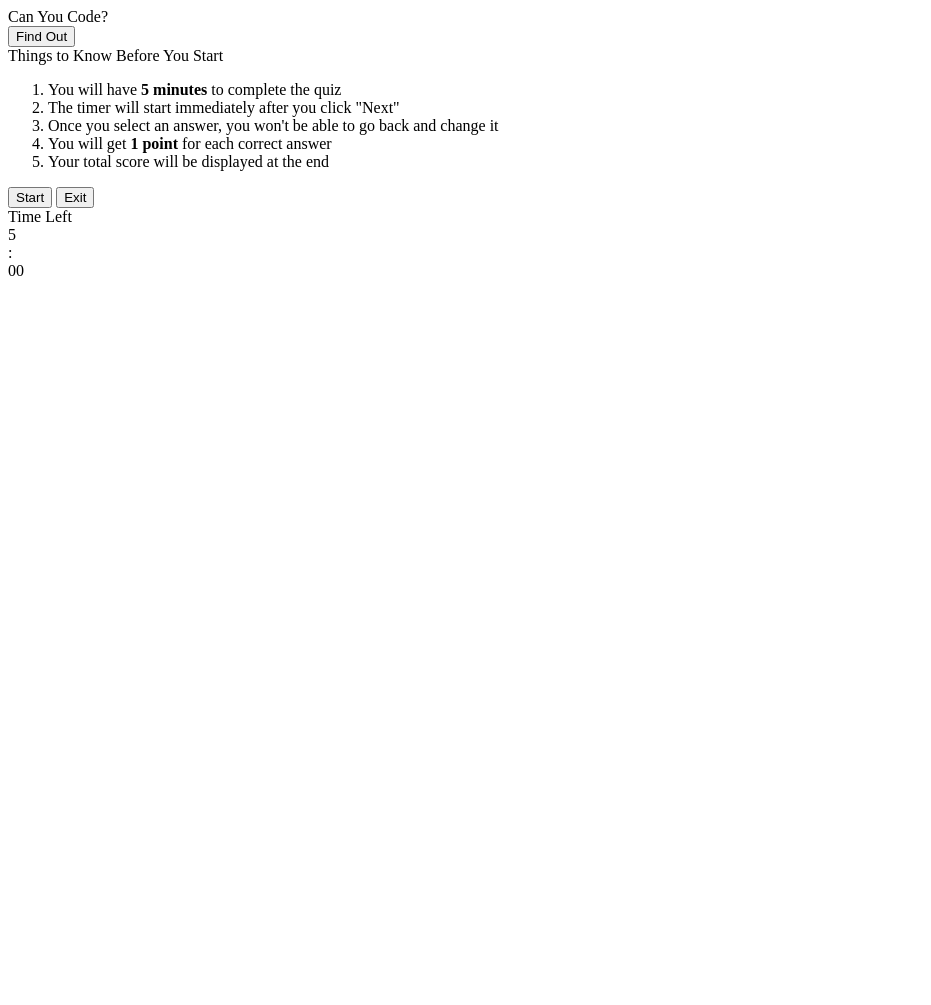
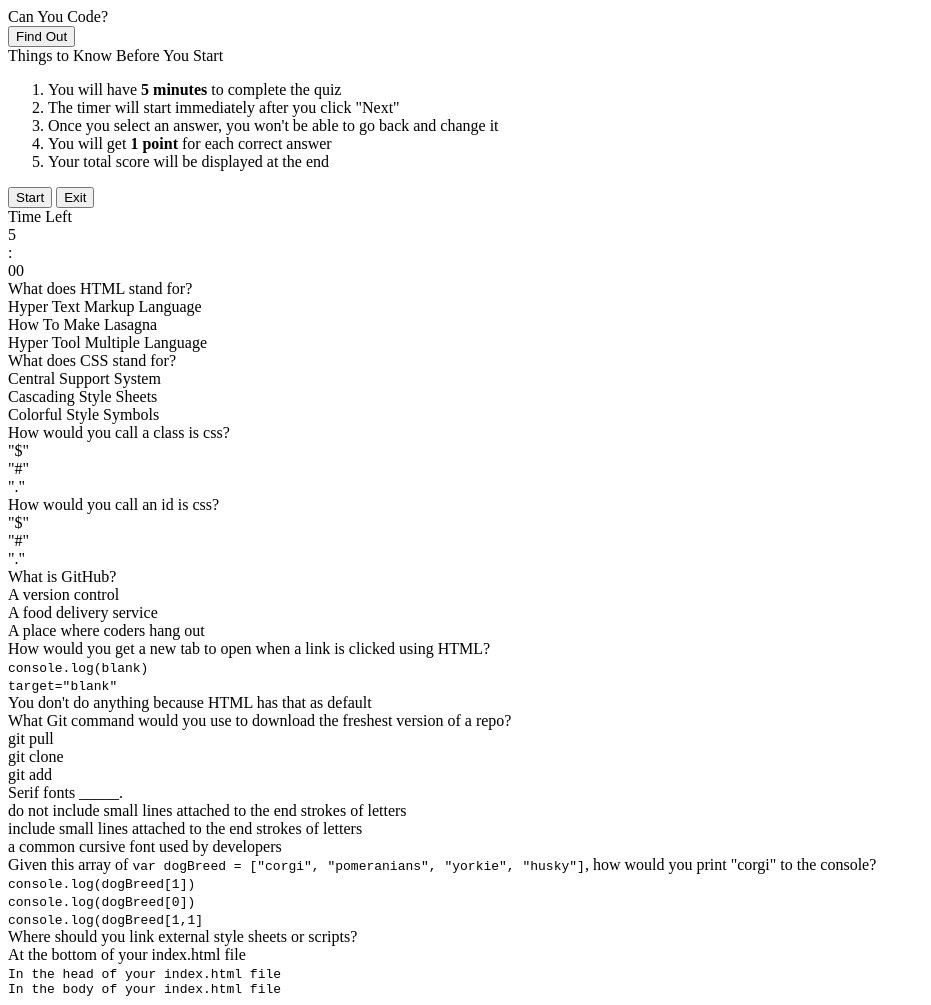
Before and after one commit to technikks/codeQuiz, a plain HTML site: page index.html in a window 1280 px wide. Shown: the whole page, without its empty margins (0-931 px from the left). Before the commit the page ends 800 px from the top, so only its background shows below. Drawn offline with Linux system fonts and the light colour scheme.

Commit message:
Added 10 quiz questions to index.html file

```diff
--- a/index.html
+++ b/index.html
@@ -40,5 +40,57 @@
         <div id="seconds">00</div>
     </div>
 
+    <div class="quiz">
+        <div id="question q1">What does HTML stand for?</div>
+        <div id="q1 a1">Hyper Text Markup Language</div>
+        <div id="q1 a2">How To Make Lasagna</div>
+        <div id="q1 a3">Hyper Tool Multiple Language</div>
+
+        <div id="question q2">What does CSS stand for?</div>
+        <div id="q2 a1">Central Support System</div>
+        <div id="q2 a2">Cascading Style Sheets</div>
+        <div id="q2 a3">Colorful Style Symbols</div>
+
+        <div id="question q3">How would you call a class is css?</div>
+        <div id="q3 a1">"$"</div>
+        <div id="q3 a2">"#"</div>
+        <div id="q3 a3">"."</div>
+
+        <div id="question q4">How would you call an id is css?</div>
+        <div id="q4 a1">"$"</div>
+        <div id="q4 a2">"#"</div>
+        <div id="q4 a3">"."</div>
+
+        <div id="question q5">What is GitHub?</div>
+        <div id="q5 a1">A version control</div>
+        <div id="q5 a2">A food delivery service</div>
+        <div id="q5 a3">A place where coders hang out</div>
+
+        <div id="question q6">How would you get a new tab to open when a link is clicked using HTML?</div>
+        <div id="q6 a1"><code>console.log(blank)</code></div>
+        <div id="q6 a2"><code>target="blank"</code></div>
+        <div id="q6 a3">You don't do anything because HTML has that as default</div>
+
+        <div id="question q7">What Git command would you use to download the freshest version of a repo?</div>
+        <div id="q7 a1">git pull</div>
+        <div id="q7 a2">git clone</div>
+        <div id="q7 a3">git add</div>
+
+        <div id="question q8">Serif fonts _____.</div>
+        <div id="q8 a1">do not include small lines attached to the end strokes of letters</div>
+        <div id="q8 a2">include small lines attached to the end strokes of letters</div>
+        <div id="q8 a3">a common cursive font used by developers</div>
+
+        <div id="question q9">Given this array of <code>var dogBreed = ["corgi", "pomeranians", "yorkie", "husky"]</code>, how would you print "corgi" to the console?</div>
+        <div id="q9 a1"><code>console.log(dogBreed[1])</code></div>
+        <div id="q9 a2"><code>console.log(dogBreed[0])</code></div>
+        <div id="q9 a3"><code>console.log(dogBreed[1,1]</code></div>
+
+        <div id="question q10">Where should you link external style sheets or scripts?</div>
+        <div id="q10 a1">At the bottom of your index.html file</div>
+        <div id="q10 a2"><code>In the head of your index.html file</div>
+        <div id="q10 a3"><code>In the body of your index.html file</code></div>
+    </div>
+
 </body>
 </html>
```
